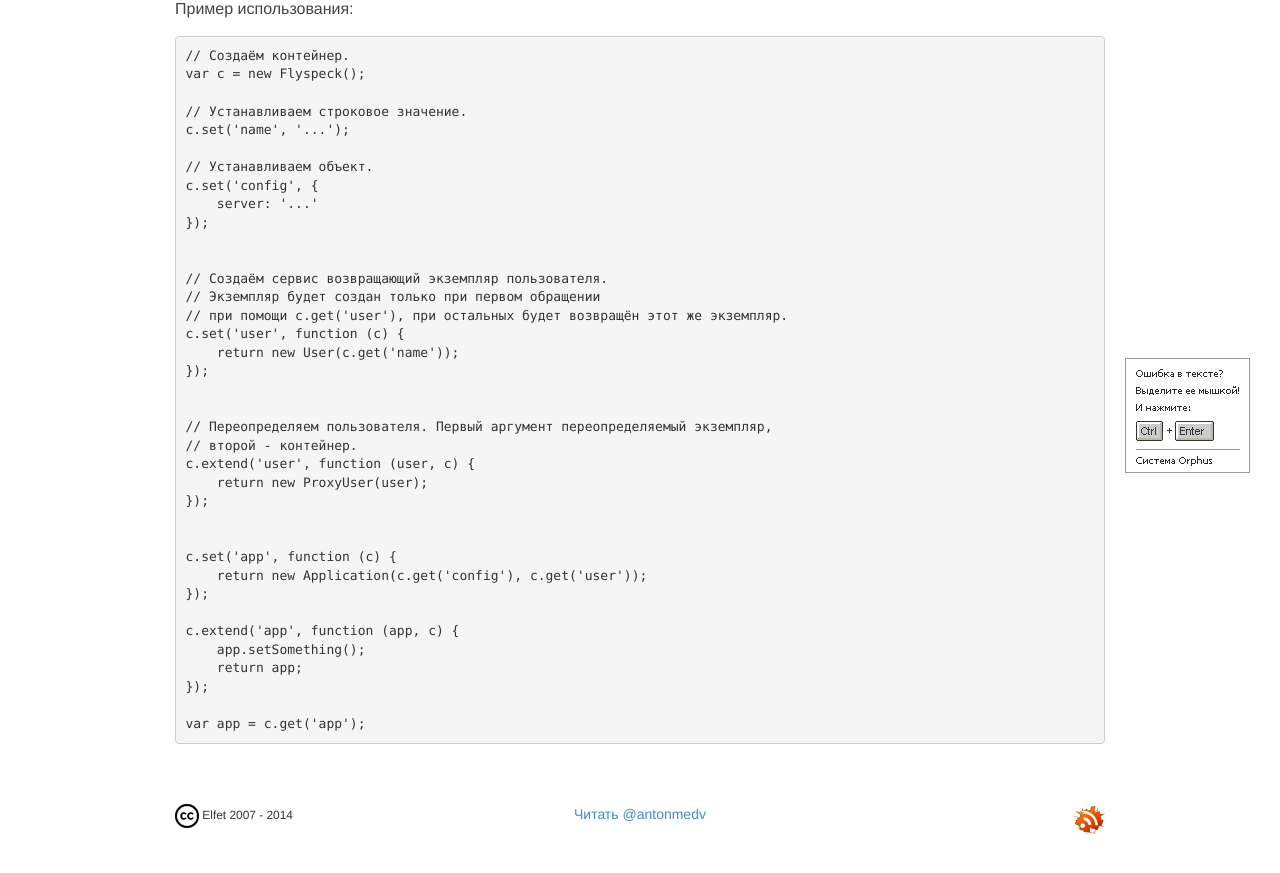
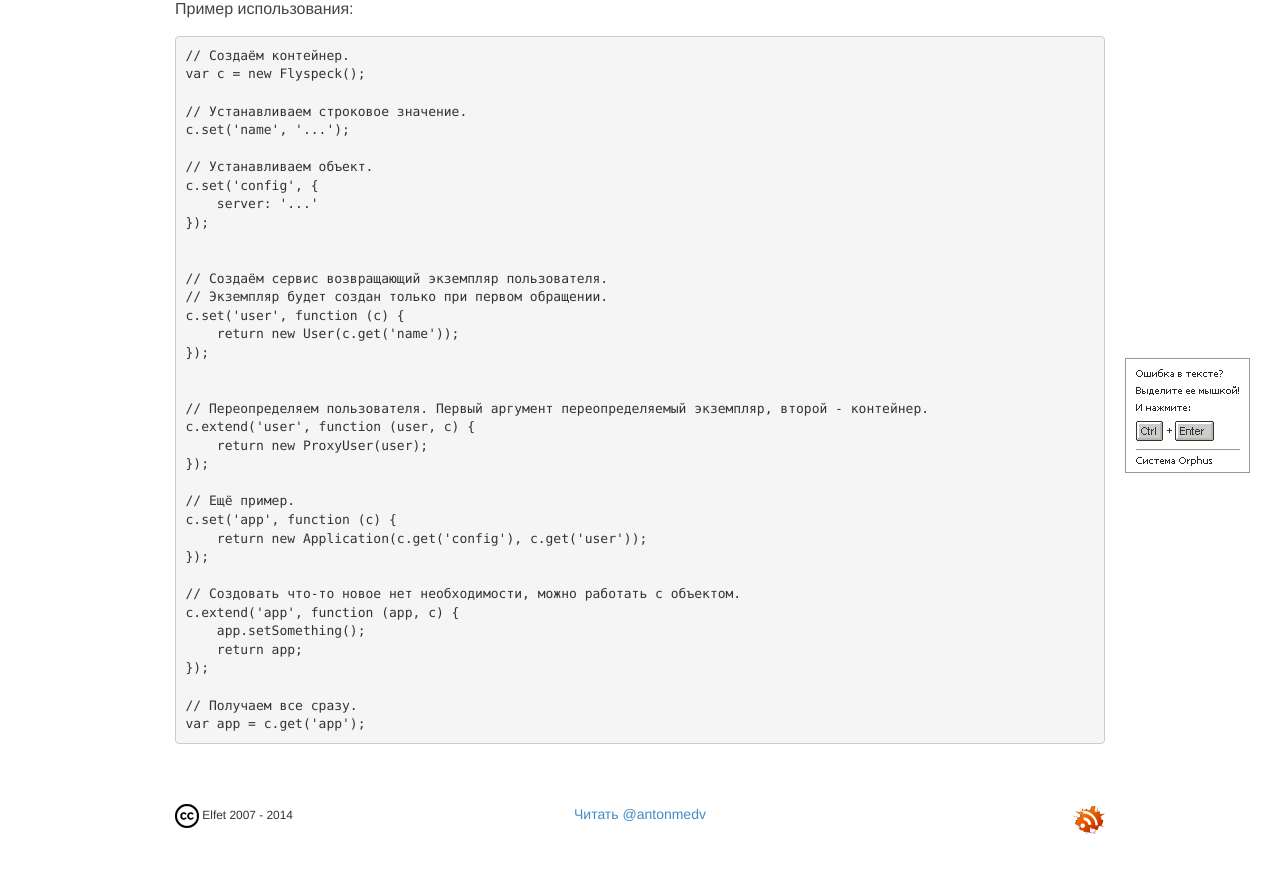
Before and after one commit to toFlash/medv.io, a Jekyll site: the page built from _posts/2014-04-29-flyspeck-javascript-dependency-injection-container.md, in a window 1280 px wide, cut to the strip 397-1293 px from the top of the page. Shown: the top 873 px of the strip. Built offline with Jekyll 4.4.1, drawn with Linux system fonts in a browser that asks for light colours; Markdown is read by kramdown in place of the engine named in the settings; comment, search, counter and statistics services are not loaded.

Commit message:
Update 2014-04-29-flyspeck-javascript-dependency-injection-container.md

````diff
--- a/_posts/2014-04-29-flyspeck-javascript-dependency-injection-container.md
+++ b/_posts/2014-04-29-flyspeck-javascript-dependency-injection-container.md
@@ -23,28 +23,29 @@ c.set('config', {
 
 
 // Создаём сервис возвращающий экземпляр пользователя.
-// Экземпляр будет создан только при первом обращении
-// при помощи c.get('user'), при остальных будет возвращён этот же экземпляр.
+// Экземпляр будет создан только при первом обращении.
 c.set('user', function (c) {
     return new User(c.get('name'));
 });
 
 
-// Переопределяем пользователя. Первый аргумент переопределяемый экземпляр,
-// второй - контейнер.
+// Переопределяем пользователя. Первый аргумент переопределяемый экземпляр, второй - контейнер.
 c.extend('user', function (user, c) {
     return new ProxyUser(user);
 });
 
-
+// Ещё пример.
 c.set('app', function (c) {
     return new Application(c.get('config'), c.get('user'));
 });
 
+// Создовать что-то новое нет необходимости, можно работать с объектом.
 c.extend('app', function (app, c) {
     app.setSomething();
     return app;
 });
 
+// Получаем все сразу.
 var app = c.get('app');
 ```
+<!--more-->
````
